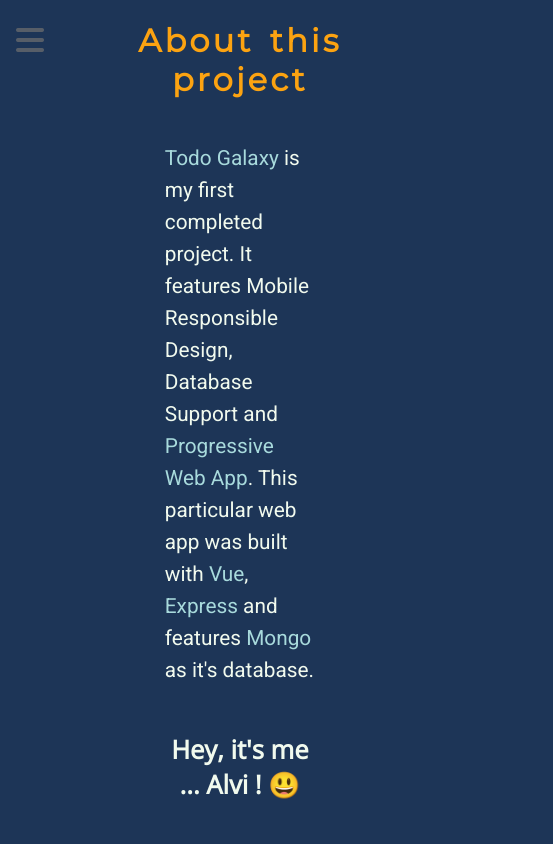
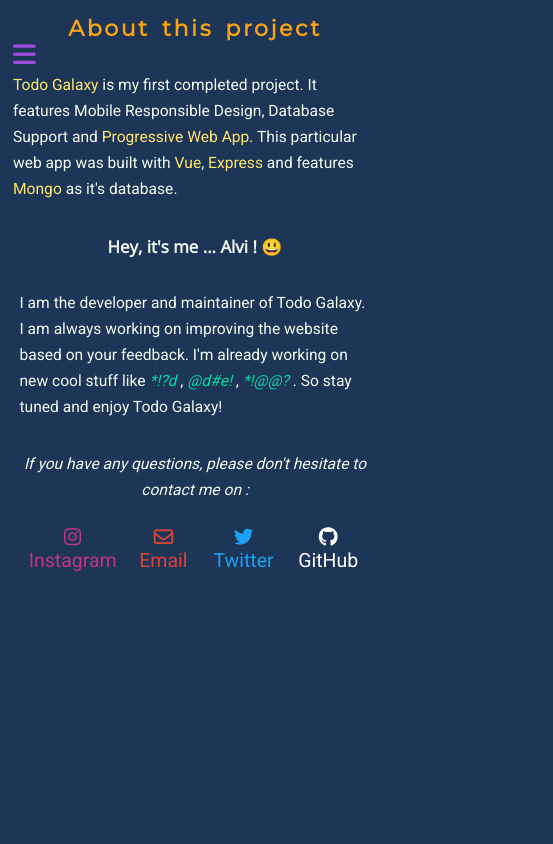
Before and after one commit to AlviDervishaj/todo-web-app, a Vue app: page /about in a window 390 px wide. Shown: the top 844 px of the page, 553 px wide, since content can reach past the window. Built offline with nearby package versions, Linux system fonts and the light colour scheme.

Commit message:
Todo's Page is the only one which is not responsive

```diff
--- a/src/App.vue
+++ b/src/App.vue
@@ -1,19 +1,33 @@
 <template>
   <div id="view">
     <Navigation />
-    <div id="route-view">
+    <div id="route-view" @click="closeMenu">
       <router-view></router-view>
     </div>
   </div>
 </template>
 
 <script>
+/* eslint-disable */
 import Navigation from "./components/Navigation.vue";
 export default {
   name: "App",
+  setup() {
+    function closeMenu() {
+      // select navbar
+      var navbar = document.querySelector("nav#navigation");
+      // remove responsive class to close it
+      if (navbar.classList.length > 1) {
+        navbar.className = "navigationx2";
+      }
+    }
+    return {
+      closeMenu,
+    };
+  },
   components: {
-    Navigation
-  }
+    Navigation,
+  },
 };
 </script>
 
@@ -21,12 +35,23 @@
 @import url("https://fonts.googleapis.com/css2?family=Roboto&display=swap");
 @import url("https://fonts.googleapis.com/css2?family=Montserrat&display=swap");
 @import url("https://fonts.googleapis.com/css2?family=Open+Sans&display=swap");
+#app {
+  width: 100%;
+  height: 100%;
+}
 #view {
   text-align: center;
-  width: 100vw;
-  height: 100vh;
+  width: 100%;
+  height: 100%;
+  overflow-y: auto;
+  overflow-x: hidden;
   #route-view {
+    width: 100%;
+    height: 100%;
     z-index: 1;
+    margin: auto;
+    overflow-y: hidden;
+    overflow-x: hidden;
   }
 }
 body {
@@ -38,8 +63,12 @@
   color: #f1faee;
   width: 100vw;
   height: 100vh;
-  * {
-    max-width: 100%;
+  overflow-y: hidden;
+  overflow-x: hidden;
+}
+@media only screen and (max-width: 920px) {
+  :root {
+    font-size: 13px;
   }
 }
 </style>
--- a/src/components/Navigation.vue
+++ b/src/components/Navigation.vue
@@ -2,37 +2,37 @@
   <nav id="navigation" class="navigationx2">
     <ul class="links">
       <li class="link li-bars">
-        <router-link class="link-item" to="#" @click="openMenu">
+        <router-link class="link-item" to="#" @click="toggleMenu">
           <i class="fas fa-bars bars icon"></i>
           <span class="link-text">Navbar</span>
         </router-link>
       </li>
       <li class="link home">
-        <router-link class="link-item" to="/"
+        <router-link class="link-item" @click="closeMenu" to="/"
           ><i class="fas fa-home icon"></i>
           <span class="link-text">Home</span></router-link
         >
       </li>
       <li class="link about">
-        <router-link class="link-item" to="/about"
+        <router-link class="link-item" @click="closeMenu" to="/about"
           ><i class="fas fa-info-circle icon"></i>
           <span class="link-text">About</span></router-link
         >
       </li>
       <li class="link todos">
-        <router-link class="link-item" to="/todos"
+        <router-link class="link-item" @click="closeMenu" to="/todos"
           ><i class="fas fa-list-ol icon"></i>
           <span class="link-text">Todos</span>
         </router-link>
       </li>
       <li class="link login">
-        <router-link class="link-item" to="/login"
+        <router-link class="link-item" @click="closeMenu" to="/login"
           ><i class="fas fa-sign-in-alt icon"></i>
           <span class="link-text">Login</span>
         </router-link>
       </li>
       <li class="link signup">
-        <router-link class="link-item" to="/signup"
+        <router-link class="link-item" @click="closeMenu" to="/signup"
           ><i class="fas fa-user-plus icon"></i>
           <span class="link-text">Signup</span>
         </router-link>
@@ -48,6 +48,7 @@
 </template>
 
 <script>
+/* eslint-disable */
 import { onMounted } from "vue";
 export default {
   name: "Login",
@@ -77,9 +78,10 @@
       localStorage.removeItem("id");
       // Redirect user to home page
       window.location = "/";
+      closeMenu;
     }
-
-    function openMenu() {
+    // Toggle Navbar when Bars Icon is clicked
+    function toggleMenu() {
       var navbar = document.querySelector("nav#navigation");
       if (navbar.className === "navigationx2") {
         navbar.className += " responsive";
@@ -87,11 +89,19 @@
         navbar.className = "navigationx2";
       }
     }
+    // Close navbar when user clicks on links ???? or out of navbar ????
+    function closeMenu() {
+      // select navbar
+      var navbar = document.querySelector("nav#navigation");
+      // remove responsive class
+      navbar.className = "navigationx2";
+    }
     return {
       logoutUser,
-      openMenu
+      toggleMenu,
+      closeMenu,
     };
-  }
+  },
 };
 </script>
 
@@ -141,22 +151,23 @@
     font-size: 14px;
   }
   #navigation {
-    position: relative;
+    position: absolute;
+    top: 1.7rem;
+    left: 0;
     width: fit-content;
     height: fit-content;
-    transition: width 200ms ease;
     display: flex;
     flex-direction: column;
     align-items: center;
     transition: all 200ms ease;
     float: left;
     &.responsive {
-      position: fixed;
+      position: absolute;
       left: 0;
       top: 0;
+      padding-bottom: 10rem;
       width: 12rem;
       height: 100%;
-      padding-bottom: 10rem;
       margin: 0;
       background-color: #13293d;
       .links {
@@ -209,13 +220,12 @@
         .link-item {
           display: flex;
           align-items: flex-end;
-          filter: grayscale(100%) opacity(0.7);
           transition: filter 200ms ease;
           .icon {
             display: inline;
             font-size: 2rem;
             margin: 0 0.5rem;
-            color: #df49a6;
+            color: #9d4edd;
           }
           .link-text {
             display: none;
@@ -226,6 +236,9 @@
         }
         &.logout {
           margin-top: auto;
+        }
+        &.li-bars {
+          margin-bottom: auto;
         }
       }
     }
--- a/src/views/About.vue
+++ b/src/views/About.vue
@@ -35,7 +35,7 @@
         <h3 class="greetings">
           Hey, it's me ... Alvi ! 😃
         </h3>
-        <p class="user-intro">
+        <p class="introduction">
           I am the developer and maintainer of Todo Galaxy. I am always working
           on improving the website based on your feedback. I'm already working
           on new cool stuff like <em class="special-chars">*!?d</em> ,
@@ -43,7 +43,8 @@
           <em class="special-chars">*!@@?</em> . So stay tuned and enjoy Todo
           Galaxy!
         </p>
-        <p>
+        <div class="outro">
+          <p class="contact-info">
             If you have any questions, please don't hesitate to contact me on :
           </p>
           <div class="action-buttons">
@@ -63,7 +64,11 @@
               <i class="far fa-envelope icon"></i>
               Email
             </a>
-          <a href="https://twitter.com/WhyAlvi" target="_blank" class="twitter">
+            <a
+              href="https://twitter.com/WhyAlvi"
+              target="_blank"
+              class="twitter"
+            >
               <i class="fab fa-twitter icon"></i>
               Twitter
             </a>
@@ -79,17 +84,18 @@
         </div>
       </div>
     </div>
+  </div>
 </template>
 
 <script>
 export default {
-  name: "About"
+  name: "About",
 };
 </script>
 <style lang="scss" scoped>
 #about {
   width: 100%;
-  height: 100%;
+  height: 80%;
   display: flex;
   flex-direction: column;
   align-items: center;
@@ -118,7 +124,8 @@
       text-align: left;
       .text {
         font-family: "Roboto", sans-serif;
-        .link {
+        .link,
+        .link:visited {
           color: #a8dadc;
           transition: all 0.3s ease;
           text-decoration: underline 1px solid transparent;
@@ -140,7 +147,7 @@
         font-family: "Open Sans", sans-serif;
         font-size: 1.6rem;
       }
-      .user-intro {
+      .introduction {
         text-align: left;
         .special-chars {
           color: #06d6a0;
@@ -149,7 +156,7 @@
       .action-buttons {
         display: flex;
         width: 100%;
-        justify-content: space-evenly;
+        justify-content: space-between;
         flex-direction: row;
         align-items: center;
         margin: auto;
@@ -162,14 +169,11 @@
           border: 1px solid transparent;
           font-size: 1.5rem;
           text-decoration: none;
-          color: #a8dadc;
+          color: #ffbe0b;
           transition: all 0.3s ease;
           svg.icon {
             font-size: 2rem;
             margin-right: 0.5rem;
-          }
-          &:hover {
-            color: #e0fbfc;
           }
         }
       }
@@ -178,7 +182,88 @@
 }
 @media only screen and (max-width: 920px) {
   #about {
-    width: 77%;
+    width: 100%;
+    .heading {
+      font-size: 1.7rem;
+    }
+    .content {
+      .info {
+        width: 90%;
+        float: left;
+        margin: auto;
+        margin-right: 2rem;
+        .text {
+          font-size: 1.2rem;
+          line-height: 2rem;
+          .link,
+          .link:visited,
+          .link:link,
+          .link:any-link,
+          .link:active {
+            text-decoration: none;
+            color: #ffe66d;
+          }
+        }
+      }
+      .contact {
+        width: 90%;
+        justify-content: flex-start;
+        align-content: center;
+        .greetings {
+          font-size: 1.3rem;
+        }
+        .introduction {
+          font-size: 1.2rem;
+          line-height: 2rem;
+          text-align: left;
+        }
+        .outro {
+          .contact-info {
+            font-size: 1.2rem;
+            line-height: 2rem;
+            font-style: italic;
+          }
+          .action-buttons {
+            .github {
+              color: #fff;
+            }
+            .email {
+              color: #db4437;
+            }
+            .instagram {
+              color: #c13584;
+            }
+            .twitter {
+              color: #1da1f2;
+            }
+          }
+        }
+      }
+    }
+  }
+}
+@media only screen and (min-width: 920px) {
+  #about {
+    .content {
+      .contact {
+        .outro {
+          .action-buttons {
+            .github:hover {
+              color: #fff;
+            }
+            .twitter:hover {
+              color: #1da1f2;
+            }
+            .instagram:hover {
+              color: #c13584;
+            }
+            .email:hover {
+              color: #db4437;
+            }
+          }
+        }
+      }
+    }
   }
 }
 </style>
--- a/src/views/Home.vue
+++ b/src/views/Home.vue
@@ -16,7 +16,7 @@
       if (localStorage.getItem("username") && localStorage.getItem("id")) {
         const user = {
           username: localStorage.getItem("username"),
-          id: localStorage.getItem("id")
+          id: localStorage.getItem("id"),
         };
         const heading = document.querySelector("h1.heading");
         heading.innerText = `Welcome ${user.username} 🥳`;
@@ -29,7 +29,7 @@
       }
     });
     return {};
-  }
+  },
 };
 </script>
 
@@ -50,4 +50,18 @@
     font-family: "Roboto", sans-serif;
   }
 }
+@media only screen and (max-width: 920px) {
+  #home {
+    margin-left: 2rem;
+    .heading {
+      font-size: 1.7rem;
+    }
+    .content {
+      letter-spacing: 0.2rem;
+      line-height: 2rem;
+      width: 95%;
+      text-align: center;
+    }
+  }
+}
 </style>
--- a/src/views/Login.vue
+++ b/src/views/Login.vue
@@ -66,9 +66,9 @@
     return {
       username,
       password,
-      loginUser
+      loginUser,
     };
-  }
+  },
 };
 </script>
 
@@ -87,10 +87,12 @@
   }
   #login-form {
     width: 100%;
-    height: 100%;
-    margin: 3rem auto;
-    display: grid;
-    gap: 4rem;
+    height: 50%;
+    margin: auto;
+    display: flex;
+    flex-direction: column;
+    align-content: center;
+    justify-content: space-evenly;
     .input-component {
       display: flex;
       justify-content: center;
@@ -142,4 +144,36 @@
     }
   }
 }
+
+@media only screen and (max-width: 920px) {
+  #login {
+    margin-top: 0;
+    display: inline-block;
+    .heading {
+      font-size: 1.7rem;
+      padding: 0;
+      text-align: center;
+      margin-left: 2rem;
+    }
+    #login-form {
+      margin-top: 4rem;
+      height: 50%;
+      .input-component {
+        width: 70%;
+        .icons {
+          flex: 1;
+        }
+        .input {
+          flex: 6;
+        }
+      }
+      .button {
+        width: 50%;
+        border-radius: 1rem;
+        padding: 1rem;
+        font-size: 1.4rem;
+      }
+    }
+  }
+}
 </style>
```
Also changed, not shown: src/views/Signup.vue (+32 -6 lines), 10 other files (tests, documents, lock files or other folders). Lines whose indentation alone changed are shown as unchanged.
